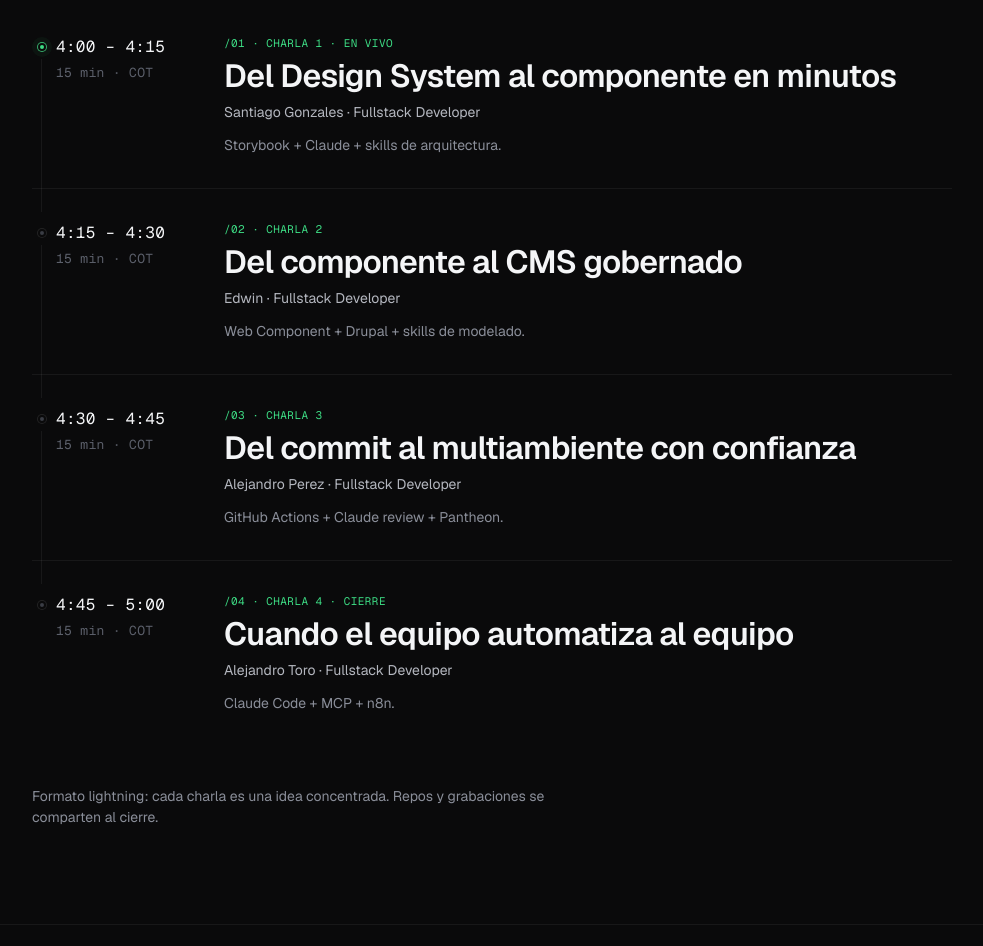
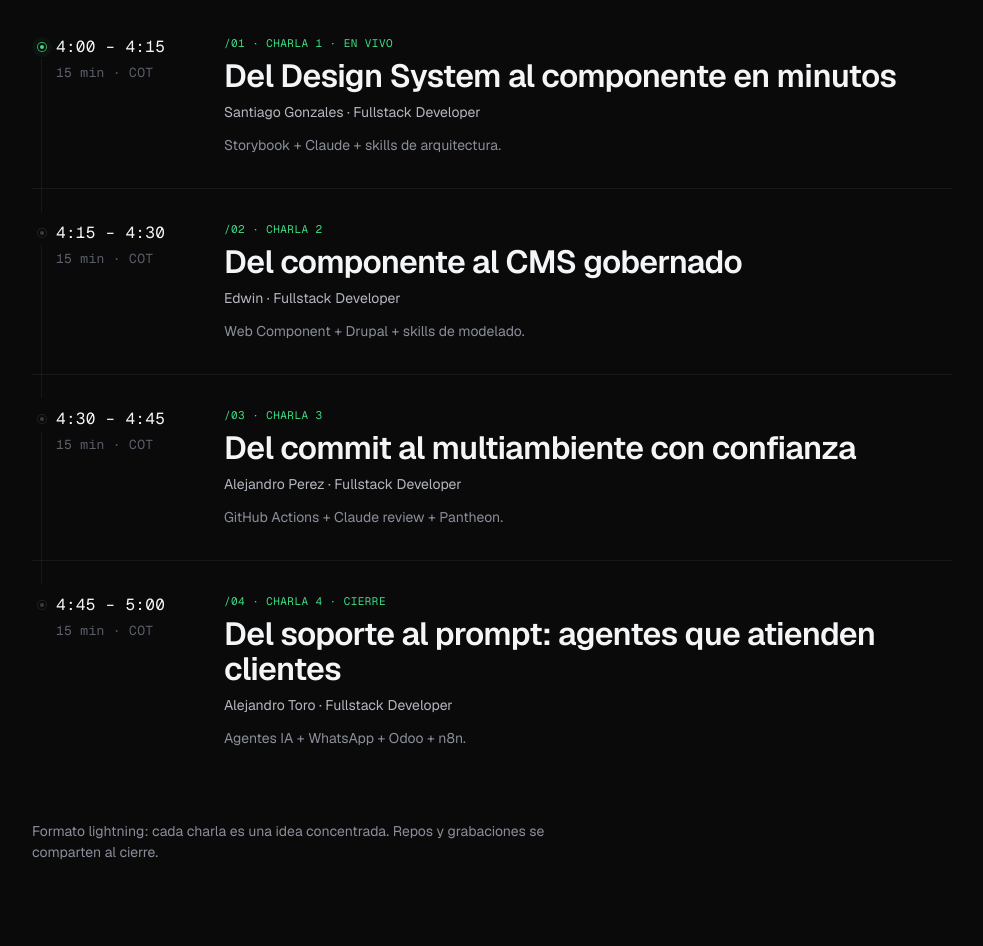
Before and after one commit to juanpa07/ebfactory-ai-lab, a website built with Vite: page AI-Driven Delivery - Landing.html in a window 1280 px wide. Shown: the part 7263-8209 px from the top of the page, without its empty margins (16-999 px from the left). Built offline with nearby package versions, Linux system fonts and the light colour scheme.

Commit message:
Update talk 4 title and description to focus on AI agents for customer support

```diff
--- a/AI-Driven Delivery - Landing.html
+++ b/AI-Driven Delivery - Landing.html
@@ -246,8 +246,8 @@
       <article class="lp-pin__panel" data-panel="3">
         <div class="lp-pin__panel-text">
           <span class="lp-pin__numeral">/04 — CHARLA 04</span>
-          <h3 class="lp-pin__pillar">n8n.</h3>
-          <p class="lp-pin__desc">Automatización del canal de atención al cliente por whatsapp para la  Code controlando MCP servers, n8n orquestando. El equipo automatiza al equipo: la operación se vuelve un prompt.</p>
+          <h3 class="lp-pin__pillar">Agentes de soporte.</h3>
+          <p class="lp-pin__desc">Agentes de IA que atienden clientes por WhatsApp de forma autónoma. Claude Code controla MCP servers, n8n orquesta los flujos, y Odoo gestiona el contexto del cliente — todo el ciclo de soporte arranca desde un solo prompt.</p>
           <div class="lp-pin__tools">
             <span class="badge">Claude Code</span>
             <span class="badge">MCP</span>
@@ -448,9 +448,9 @@
         </div>
         <div class="lp-timeline__body">
           <span class="lp-timeline__num">/04 · Charla 4 · Cierre</span>
-          <h3 class="lp-timeline__talk-title">Cuando el equipo automatiza al equipo</h3>
+          <h3 class="lp-timeline__talk-title">Del soporte al prompt: agentes que atienden clientes</h3>
           <p class="lp-timeline__speaker">Alejandro Toro · Fullstack Developer</p>
-          <p class="lp-timeline__hook">Claude Code + MCP + n8n.</p>
+          <p class="lp-timeline__hook">Agentes IA + WhatsApp + Odoo + n8n.</p>
         </div>
       </article>
 
@@ -710,7 +710,7 @@ const SPEAKERS = [
     name: 'Alejandro Toro',
     role: 'Fullstack Developer',
     photo: 'assets/speakers/alejandro-toro.png',
-    topic: 'Cuando el equipo automatiza al equipo',
+    topic: 'Del soporte al prompt: agentes que atienden clientes',
     talkNum: '04',
     talkTime: '4:45 – 5:00 · COT',
     bio: [
```
Also changed, not shown: README.md.
